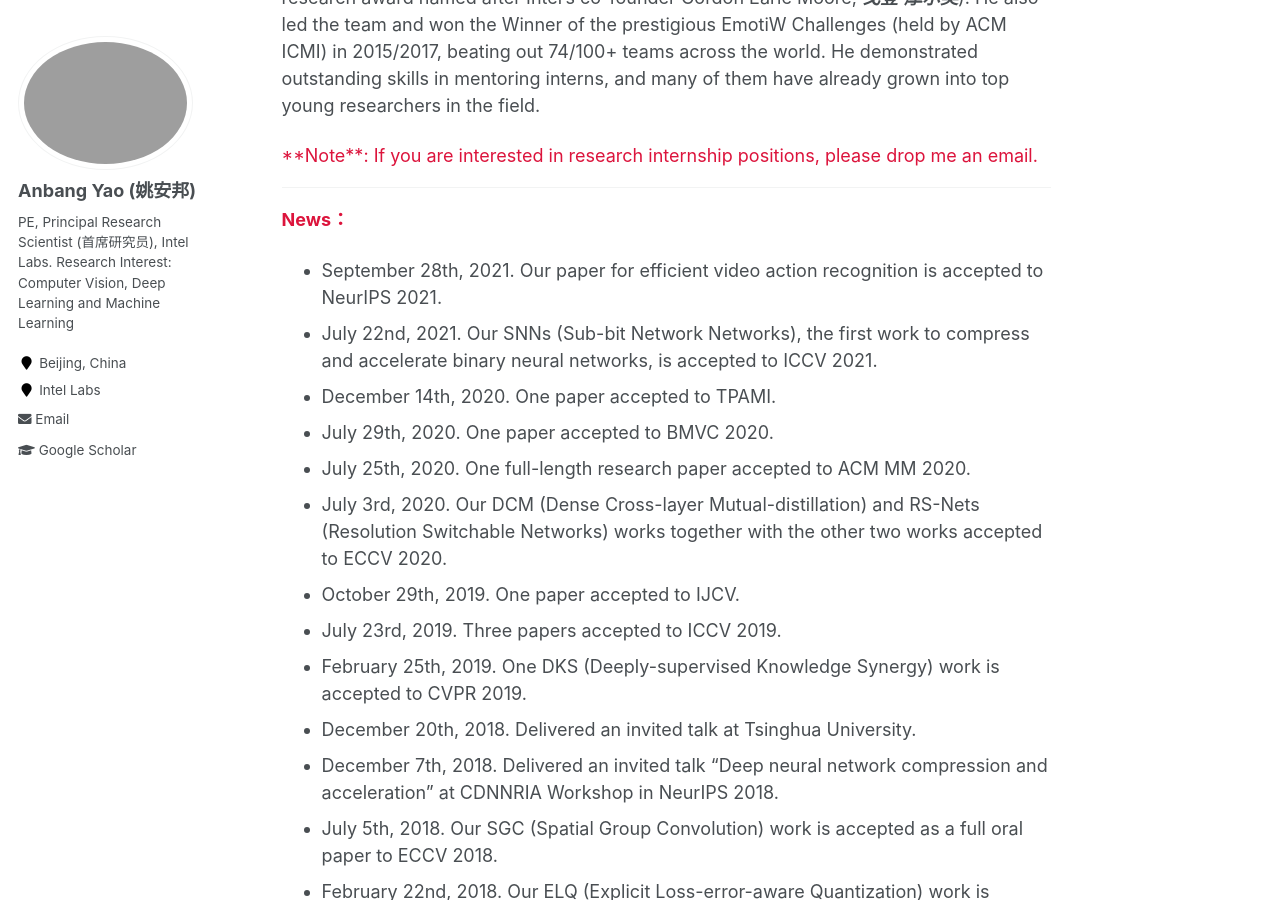
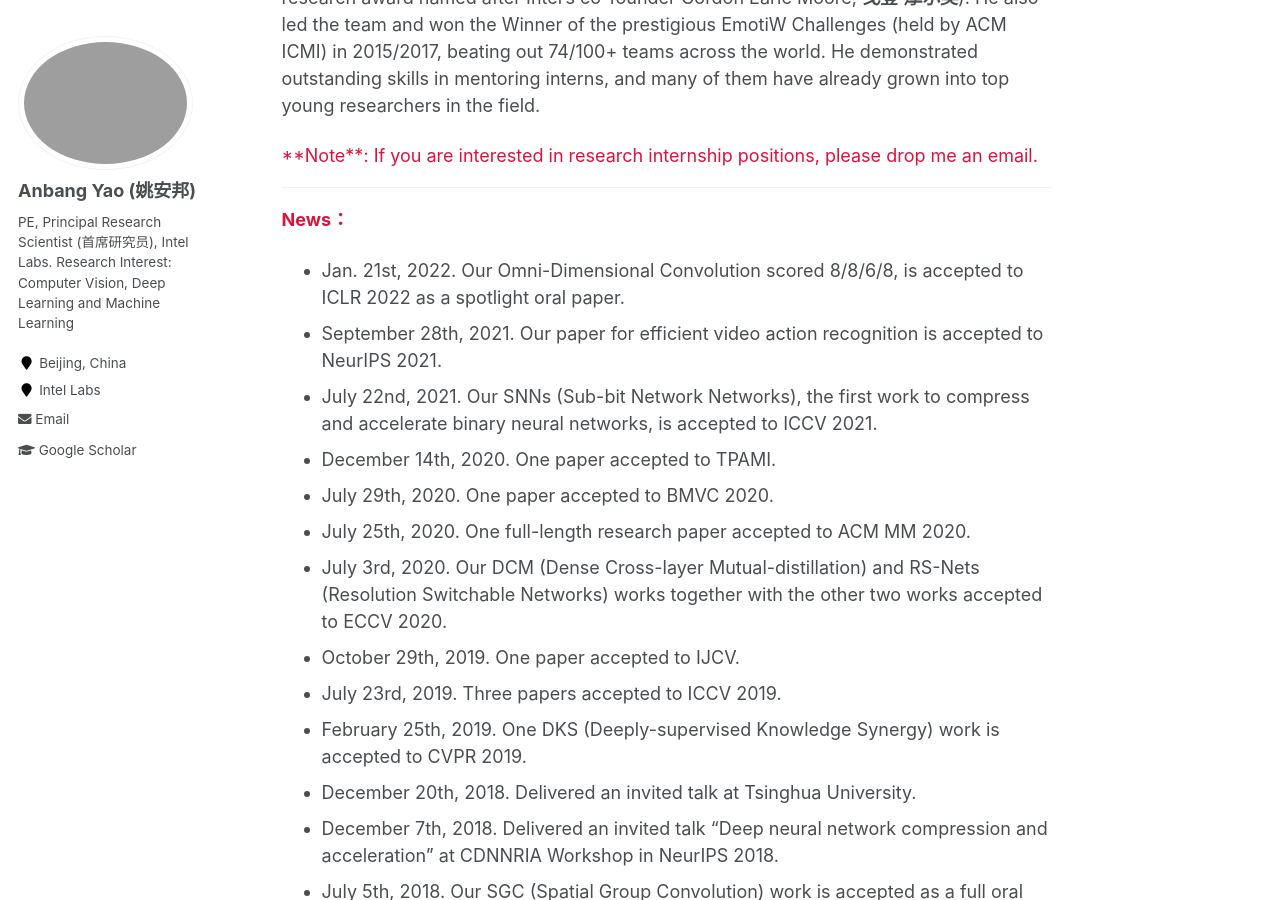
Before and after one commit to YaoAnbang/YaoAnbang.github.io, a Jekyll site: the page built from _pages/about.md, in a window 1280 px wide and 900 px high, scrolled down 529 px. Built offline with Jekyll 4.4.1, drawn with Linux system fonts in a browser that asks for light colours.

Commit message:
Update about.md

```diff
--- a/_pages/about.md
+++ b/_pages/about.md
@@ -17,6 +17,7 @@ Anbang Yao got his Ph.D. degree from Tsinghua University in 2010. He is currentl
 ---
 **<font color="Crimson">News：</font>**
 
++ Jan. 21st, 2022. Our Omni-Dimensional Convolution scored 8/8/6/8, is accepted to ICLR 2022 as a spotlight oral paper.
 + September 28th, 2021. Our paper for efficient video action recognition is accepted to NeurIPS 2021.
 <!-- + August 11th, 2021. I will serve as a SPC member for AAAI 2022.-->
 + July 22nd, 2021. Our SNNs (Sub-bit Network Networks), the first work to compress and accelerate binary neural networks, is accepted to ICCV 2021.
```
